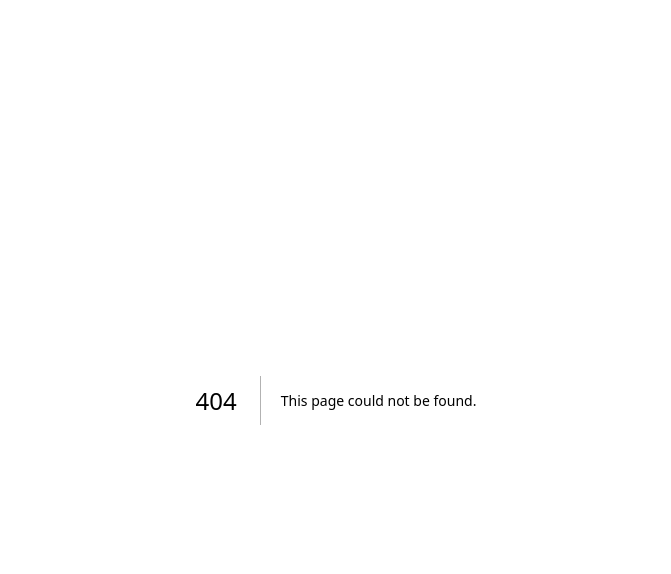
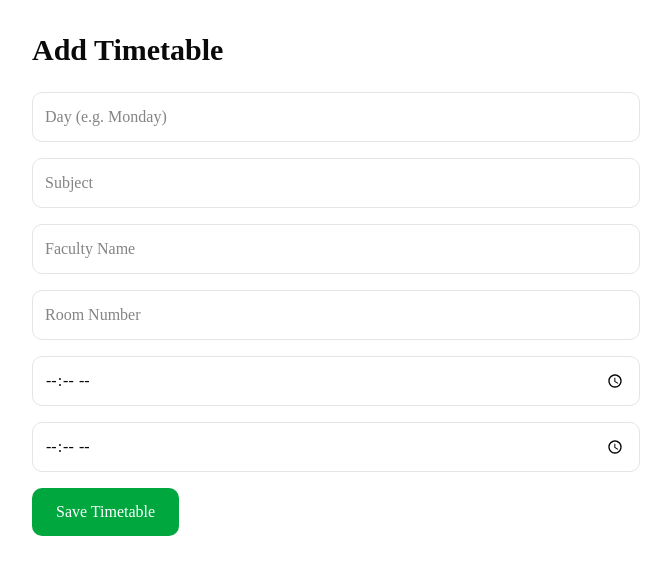
Before and after one commit to Aditya-kamble13/campus-os, a Next.js app: page /faculty-timetable in a window 1280 px wide. Before the commit this address had no page. Shown: the top 574 px of the page, without its empty margins (304-975 px from the left). Built offline with nearby package versions, Linux system fonts and the light colour scheme.

Commit message:
Complete Timetable module

```diff
--- /dev/null
+++ b/app/api/timetable/route.ts
@@ -0,0 +1,59 @@
+import { NextResponse } from "next/server";
+import { prisma } from "@/lib/prisma";
+
+// Create Timetable Entry
+export async function POST(request: Request) {
+  try {
+    const {
+      day,
+      subject,
+      facultyName,
+      room,
+      startTime,
+      endTime,
+    } = await request.json();
+
+    const timetable = await prisma.timetable.create({
+      data: {
+        day,
+        subject,
+        facultyName,
+        room,
+        startTime,
+        endTime,
+      },
+    });
+
+    return NextResponse.json({
+      message: "Timetable added successfully!",
+      timetable,
+    });
+  } catch (error) {
+    console.error(error);
+
+    return NextResponse.json(
+      { message: "Something went wrong" },
+      { status: 500 }
+    );
+  }
+}
+
+// Get Timetable
+export async function GET() {
+  try {
+    const timetable = await prisma.timetable.findMany({
+      orderBy: {
+        createdAt: "desc",
+      },
+    });
+
+    return NextResponse.json(timetable);
+  } catch (error) {
+    console.error(error);
+
+    return NextResponse.json(
+      { message: "Something went wrong" },
+      { status: 500 }
+    );
+  }
+}
--- /dev/null
+++ b/app/faculty-timetable/page.tsx
@@ -0,0 +1,104 @@
+"use client";
+
+import { useState } from "react";
+
+export default function FacultyTimetablePage() {
+  const [day, setDay] = useState("");
+  const [subject, setSubject] = useState("");
+  const [facultyName, setFacultyName] = useState("");
+  const [room, setRoom] = useState("");
+  const [startTime, setStartTime] = useState("");
+  const [endTime, setEndTime] = useState("");
+
+  async function createTimetable() {
+    const res = await fetch("/api/timetable", {
+      method: "POST",
+      headers: {
+        "Content-Type": "application/json",
+      },
+      body: JSON.stringify({
+        day,
+        subject,
+        facultyName,
+        room,
+        startTime,
+        endTime,
+      }),
+    });
+
+    const data = await res.json();
+    alert(data.message);
+
+    if (res.ok) {
+      setDay("");
+      setSubject("");
+      setFacultyName("");
+      setRoom("");
+      setStartTime("");
+      setEndTime("");
+    }
+  }
+
+  return (
+    <div className="max-w-2xl mx-auto p-8">
+      <h1 className="text-3xl font-bold mb-6">
+        Add Timetable
+      </h1>
+
+      <div className="space-y-4">
+        <input
+          type="text"
+          placeholder="Day (e.g. Monday)"
+          value={day}
+          onChange={(e) => setDay(e.target.value)}
+          className="w-full border rounded-lg p-3"
+        />
+
+        <input
+          type="text"
+          placeholder="Subject"
+          value={subject}
+          onChange={(e) => setSubject(e.target.value)}
+          className="w-full border rounded-lg p-3"
+        />
+
+        <input
+          type="text"
+          placeholder="Faculty Name"
+          value={facultyName}
+          onChange={(e) => setFacultyName(e.target.value)}
+          className="w-full border rounded-lg p-3"
+        />
+
+        <input
+          type="text"
+          placeholder="Room Number"
+          value={room}
+          onChange={(e) => setRoom(e.target.value)}
+          className="w-full border rounded-lg p-3"
+        />
+
+        <input
+          type="time"
+          value={startTime}
+          onChange={(e) => setStartTime(e.target.value)}
+          className="w-full border rounded-lg p-3"
+        />
+
+        <input
+          type="time"
+          value={endTime}
+          onChange={(e) => setEndTime(e.target.value)}
+          className="w-full border rounded-lg p-3"
+        />
+
+        <button
+          onClick={createTimetable}
+          className="bg-green-600 text-white px-6 py-3 rounded-lg"
+        >
+          Save Timetable
+        </button>
+      </div>
+    </div>
+  );
+}
--- /dev/null
+++ b/app/timetable/page.tsx
@@ -0,0 +1,59 @@
+"use client";
+
+import { useEffect, useState } from "react";
+
+type Timetable = {
+  id: string;
+  day: string;
+  subject: string;
+  facultyName: string;
+  room: string;
+  startTime: string;
+  endTime: string;
+};
+
+export default function TimetablePage() {
+  const [timetable, setTimetable] = useState<Timetable[]>([]);
+
+  useEffect(() => {
+    fetchTimetable();
+  }, []);
+
+  async function fetchTimetable() {
+    const res = await fetch("/api/timetable");
+    const data = await res.json();
+    setTimetable(data);
+  }
+
+  return (
+    <div className="p-8">
+      <h1 className="text-3xl font-bold mb-8">
+        Class Timetable
+      </h1>
+
+      {timetable.length === 0 ? (
+        <p>No timetable available.</p>
+      ) : (
+        <div className="space-y-4">
+          {timetable.map((item) => (
+            <div
+              key={item.id}
+              className="bg-white rounded-xl shadow p-5"
+            >
+              <h2 className="text-xl font-bold">
+                {item.day}
+              </h2>
+
+              <p>📘 Subject: {item.subject}</p>
+              <p>👨‍🏫 Faculty: {item.facultyName}</p>
+              <p>🏫 Room: {item.room}</p>
+              <p>
+                🕒 {item.startTime} - {item.endTime}
+              </p>
+            </div>
+          ))}
+        </div>
+      )}
+    </div>
+  );
+}
```
Also changed, not shown: 1 other file (tests, documents, lock files or other folders).
